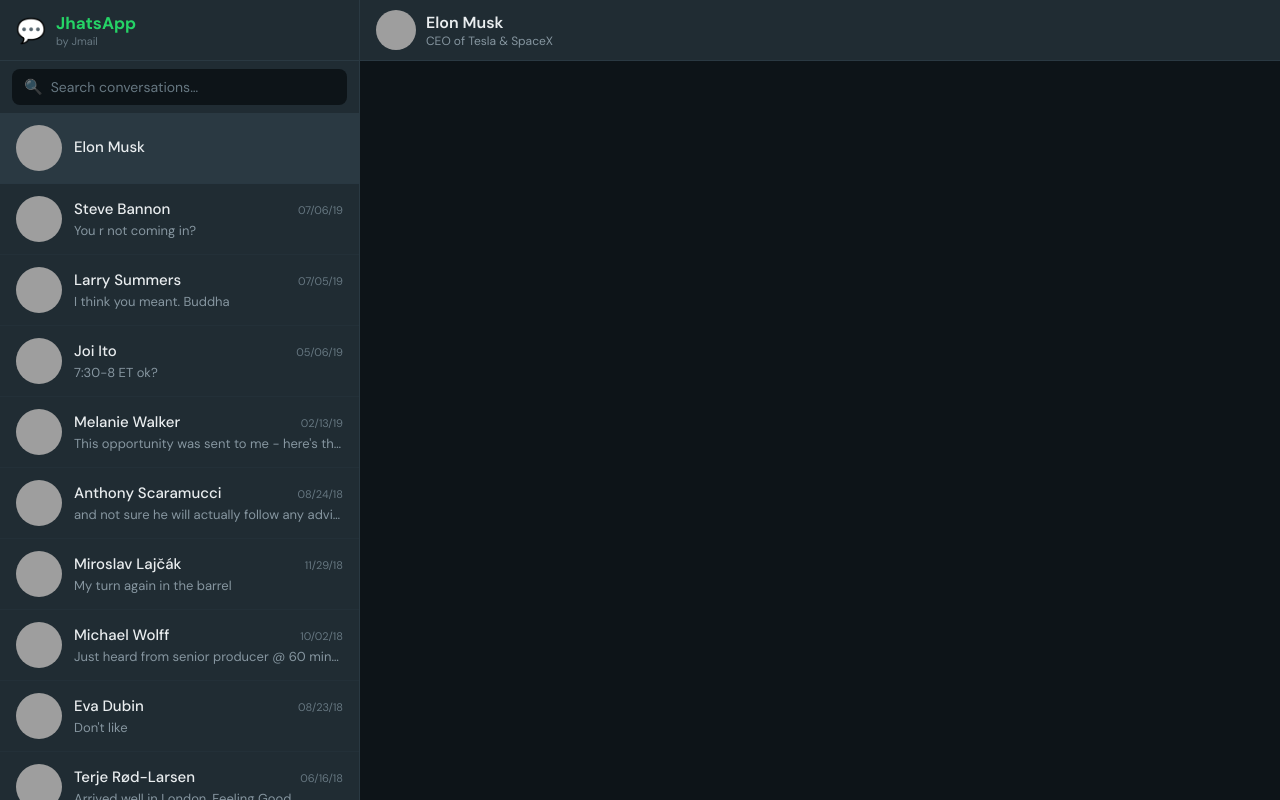
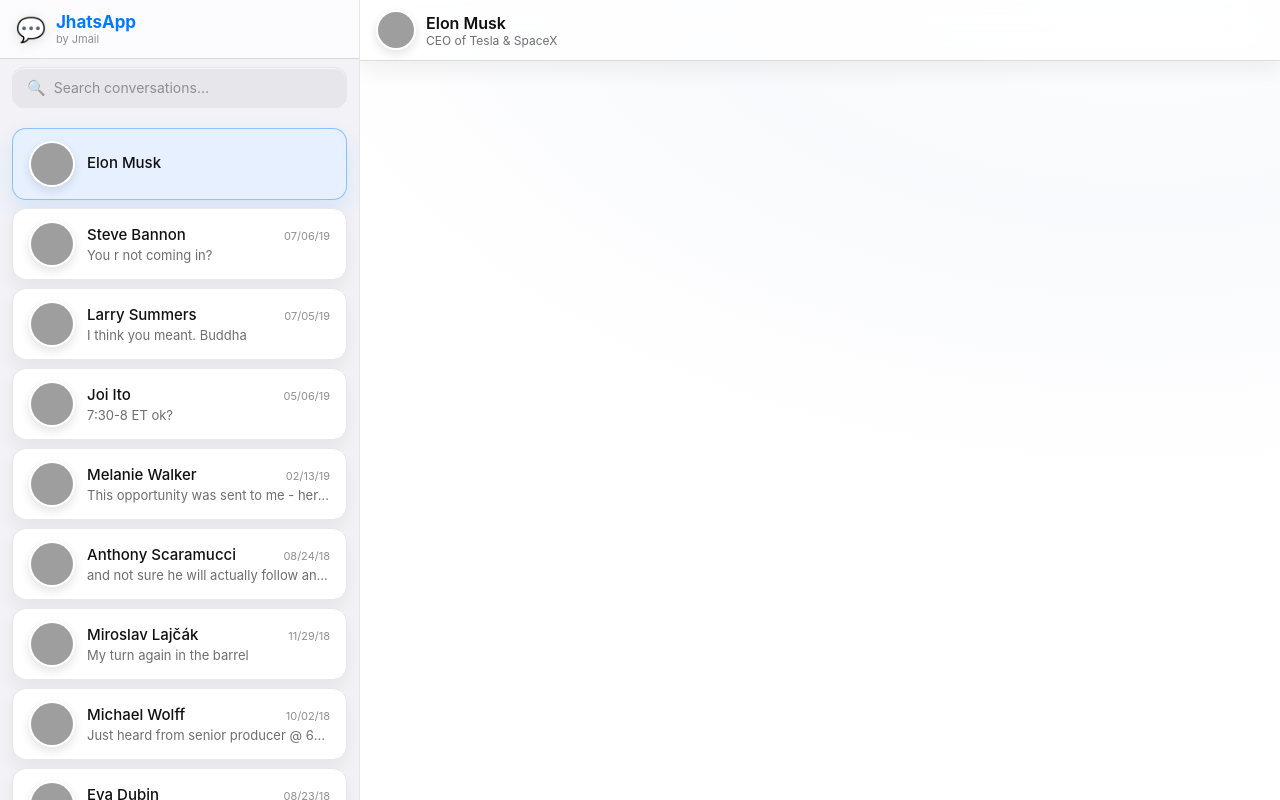
Before and after one commit to connectiot-org/-JhatsApp, a plain HTML site: page index.html in a window 1280 px wide. Drawn offline with Linux system fonts and the light colour scheme; grey boxes are pictures that could not be loaded.

Commit message:
Add files via upload

```diff
--- a/index.html
+++ b/index.html
@@ -8,31 +8,37 @@
 <style>
 *,*::before,*::after{box-sizing:border-box;margin:0;padding:0}
 :root{
-  --g:#25D366;--gd:#128C7E;--bg:#111B21;--sb:#202C33;--pb:#0D1418;
-  --hb:#202C33;--bm:#005C4B;--bt:#202C33;--t1:#E9EDEF;--t2:#8696A0;
-  --t3:#667781;--br:#2A3942;--ho:#2A3942;--f:'DM Sans',sans-serif;
+  --g:#007AFF;--gd:#005BBB;--bg:#F2F2F7;--sb:#F2F2F7;--pb:#FFFFFF;
+  --hb:rgba(255,255,255,0.72);--bm:#0A84FF;--bt:#E5E5EA;--t1:#111111;--t2:#6E6E73;
+  --t3:#8E8E93;--br:#E5E5EA;--ho:#EEF0F3;--f:'SF Pro Text','SF Pro Display','SF Pro Rounded',-apple-system,BlinkMacSystemFont,'Segoe UI',sans-serif;
+  --glass-border:rgba(60,60,67,0.18);--list-bg:#FFFFFF;--shadow:0 12px 30px rgba(15,23,42,0.08);
+  --bubble-in-text:#111111;--bubble-out-text:#FFFFFF;--accent-soft:#E7F0FF;
+  --bg-grad:radial-gradient(1200px 800px at 10% -10%, #FFFFFF 0%, #F2F2F7 55%, #E9EBF1 100%);
+  --panel-grad:radial-gradient(900px 600px at 85% -15%, #FFFFFF 0%, #F7F8FC 55%, rgba(255,255,255,0) 100%);
   --safe-top: env(safe-area-inset-top, 0px);
   --safe-bottom: env(safe-area-inset-bottom, 0px);
 }
-html,body{height:100%;overflow:hidden;background:var(--bg);color:var(--t1);font-family:var(--f);font-size:15px;-webkit-tap-highlight-color:transparent;}
+html,body{height:100%;overflow:hidden;background:var(--bg-grad);color:var(--t1);font-family:var(--f);font-size:15px;-webkit-tap-highlight-color:transparent;}
 ::-webkit-scrollbar{width:5px}::-webkit-scrollbar-thumb{background:var(--br);border-radius:3px}
-.app{display:flex;height:100vh;height:100dvh;width:100vw;overflow:hidden;position:relative;}
+.app{display:flex;height:100vh;height:100dvh;width:100vw;overflow:hidden;position:relative;animation:appIn .45s ease-out;}
 
 /* SIDEBAR */
-.sidebar{width:360px;min-width:360px;display:flex;flex-direction:column;background:var(--sb);border-right:1px solid var(--br);transition:transform .28s cubic-bezier(.4,0,.2,1);}
-.s-head{padding:12px 16px;display:flex;align-items:center;gap:10px;background:var(--hb);border-bottom:1px solid var(--br)}
-.logo-icon{font-size:24px}
+.sidebar{width:360px;min-width:360px;display:flex;flex-direction:column;background:var(--sb);border-right:1px solid var(--br);box-shadow:12px 0 30px rgba(15,23,42,0.04);transition:transform .28s cubic-bezier(.4,0,.2,1);}
+.s-head{padding:12px 16px;display:flex;align-items:center;gap:10px;background:var(--hb);border-bottom:1px solid var(--glass-border);backdrop-filter:blur(20px) saturate(160%);position:sticky;top:0;z-index:3}
+.logo-icon{font-size:24px;filter:drop-shadow(0 2px 6px rgba(0,0,0,0.12))}
 .logo-name{font-size:17px;font-weight:700;color:var(--g)}
 .logo-sub{font-size:11px;color:var(--t3)}
-.s-search{display:flex;align-items:center;gap:8px;margin:8px 12px;background:var(--pb);border-radius:8px;padding:8px 12px}
+.s-search{display:flex;align-items:center;gap:8px;margin:8px 12px;background:rgba(142,142,147,0.12);border-radius:12px;padding:10px 14px;border:1px solid var(--br);box-shadow:inset 0 1px 0 rgba(255,255,255,0.7);transition:box-shadow .2s,border-color .2s,background .2s}
+.s-search:focus-within{background:#fff;border-color:rgba(0,122,255,0.35);box-shadow:0 0 0 3px rgba(0,122,255,0.12)}
 .s-search input{flex:1;background:none;border:none;outline:none;color:var(--t1);font-family:var(--f);font-size:14px;}
 .s-search input::placeholder{color:var(--t3)}
-.s-list{flex:1;overflow-y:auto;-webkit-overflow-scrolling:touch;}
-.s-item{display:flex;align-items:center;gap:12px;padding:12px 16px;cursor:pointer;border-bottom:1px solid rgba(42,57,66,.4);transition:background .15s;user-select:none;}
+.s-list{flex:1;overflow-y:auto;-webkit-overflow-scrolling:touch;padding:4px 0 16px;}
+.s-item{display:flex;align-items:center;gap:12px;padding:12px 16px;margin:8px 12px;cursor:pointer;border:1px solid var(--br);border-radius:14px;background:var(--list-bg);box-shadow:0 8px 18px rgba(15,23,42,0.06);transition:background .15s,transform .2s,box-shadow .2s,border-color .2s;user-select:none;animation:listIn .35s ease both;animation-delay:calc(var(--i) * 20ms);}
 .s-item:hover,.s-item:active{background:var(--ho)}
-.s-item.active{background:var(--ho)}
-.av{width:46px;height:46px;border-radius:50%;object-fit:cover;flex-shrink:0}
-.av-f{width:46px;height:46px;border-radius:50%;display:flex;align-items:center;justify-content:center;font-weight:700;font-size:16px;color:#fff;flex-shrink:0}
+.s-item:active{transform:scale(0.99);box-shadow:0 4px 10px rgba(15,23,42,0.06)}
+.s-item.active{background:var(--accent-soft);border-color:rgba(0,122,255,0.4);box-shadow:0 10px 22px rgba(0,122,255,0.12)}
+.av{width:46px;height:46px;border-radius:50%;object-fit:cover;flex-shrink:0;border:2px solid #fff;box-shadow:0 4px 10px rgba(15,23,42,0.12)}
+.av-f{width:46px;height:46px;border-radius:50%;display:flex;align-items:center;justify-content:center;font-weight:700;font-size:16px;color:#fff;flex-shrink:0;border:2px solid #fff;box-shadow:0 4px 10px rgba(15,23,42,0.12)}
 .s-info{flex:1;min-width:0}
 .s-row{display:flex;justify-content:space-between;align-items:baseline;margin-bottom:3px}
 .s-name{font-size:15px;font-weight:500;white-space:nowrap;overflow:hidden;text-overflow:ellipsis}
@@ -40,26 +46,37 @@
 .s-prev{font-size:13px;color:var(--t2);white-space:nowrap;overflow:hidden;text-overflow:ellipsis}
 
 /* MAIN */
-.main{flex:1;display:flex;flex-direction:column;overflow:hidden;background:var(--pb)}
-.empty{flex:1;display:flex;flex-direction:column;align-items:center;justify-content:center;gap:16px;color:var(--t3);padding:20px;text-align:center;}
-.empty-icon{font-size:64px;opacity:.3}
-.empty h2{font-size:20px;font-weight:500;color:var(--t2)}
+.main{flex:1;display:flex;flex-direction:column;overflow:hidden;background:var(--pb);position:relative;}
+.main::before{content:"";position:absolute;inset:0;background:var(--panel-grad);opacity:.75;pointer-events:none;}
+.main>*{position:relative;z-index:1}
+.empty{flex:1;display:flex;flex-direction:column;align-items:center;justify-content:center;gap:16px;color:var(--t2);padding:20px;text-align:center;}
+.empty-icon{font-size:64px;opacity:.35}
+.empty h2{font-size:20px;font-weight:600;color:var(--t1)}
 .empty p{font-size:14px}
 
 /* CHAT */
-.c-head{display:flex;align-items:center;gap:10px;padding:10px 16px;background:var(--hb);border-bottom:1px solid var(--br);flex-shrink:0;}
+.c-head{display:flex;align-items:center;gap:10px;padding:10px 16px;background:var(--hb);border-bottom:1px solid var(--glass-border);backdrop-filter:blur(20px) saturate(160%);flex-shrink:0;position:sticky;top:0;z-index:3;box-shadow:0 10px 22px rgba(15,23,42,0.06);}
 .back-btn{display:none;background:none;border:none;color:var(--g);font-size:22px;padding:4px 8px 4px 0;cursor:pointer;flex-shrink:0;line-height:1;}
 .c-head-info{flex:1;min-width:0;}
 .c-name{font-size:16px;font-weight:600;white-space:nowrap;overflow:hidden;text-overflow:ellipsis;}
 .c-role{font-size:12px;color:var(--t2);white-space:nowrap;overflow:hidden;text-overflow:ellipsis;}
-.c-msgs{flex:1;overflow-y:auto;-webkit-overflow-scrolling:touch;padding:16px 60px;display:flex;flex-direction:column;gap:4px}
-.date-sep{text-align:center;margin:10px 0}
-.date-sep span{background:var(--sb);padding:4px 12px;border-radius:8px;font-size:12px;color:var(--t2)}
-.bubble{max-width:65%;padding:8px 12px;border-radius:8px;font-size:14px;line-height:1.5;word-break:break-word}
-.b-them{background:var(--bt);align-self:flex-start;border-bottom-left-radius:2px}
-.b-me{background:var(--bm);align-self:flex-end;border-bottom-right-radius:2px}
-.b-time{font-size:11px;color:var(--t3);text-align:right;margin-top:2px}
-.b-link{color:#53BDEB}
+.c-msgs{flex:1;overflow-y:auto;-webkit-overflow-scrolling:touch;padding:18px 64px 22px;display:flex;flex-direction:column;gap:6px;}
+.date-sep{text-align:center;margin:12px 0}
+.date-sep span{background:rgba(255,255,255,0.85);padding:4px 12px;border-radius:999px;font-size:11px;color:var(--t3);border:1px solid var(--br);box-shadow:0 6px 14px rgba(15,23,42,0.05)}
+.bubble{max-width:68%;padding:10px 14px;border-radius:18px;font-size:14px;line-height:1.5;word-break:break-word;box-shadow:0 2px 8px rgba(15,23,42,0.08);animation:bubbleIn .25s ease-out both;animation-delay:calc(var(--i) * 18ms);}
+.b-them{background:var(--bt);color:var(--bubble-in-text);align-self:flex-start;border-bottom-left-radius:6px}
+.b-me{background:var(--bm);color:var(--bubble-out-text);align-self:flex-end;border-bottom-right-radius:6px;box-shadow:0 6px 16px rgba(10,132,255,0.25)}
+.b-time{font-size:11px;color:rgba(0,0,0,0.4);text-align:right;margin-top:2px}
+.b-me .b-time{color:rgba(255,255,255,0.75)}
+.b-link{color:#007AFF}
+
+@keyframes appIn{from{opacity:0;transform:translateY(8px)}to{opacity:1;transform:translateY(0)}}
+@keyframes listIn{from{opacity:0;transform:translateY(10px)}to{opacity:1;transform:translateY(0)}}
+@keyframes bubbleIn{from{opacity:0;transform:translateY(10px) scale(0.98)}to{opacity:1;transform:translateY(0) scale(1)}}
+
+@media (prefers-reduced-motion: reduce){
+  *,*::before,*::after{animation:none !important;transition:none !important;}
+}
 
 /* ── MOBILE ── */
 @media(max-width:700px){
@@ -95,6 +112,7 @@
   .s-item{
     padding:14px 16px;
     min-height:72px;
+    margin:8px 10px;
   }
   .av,.av-f{width:50px;height:50px;}
   .s-name{font-size:16px;}
@@ -104,7 +122,7 @@
   .back-btn{display:flex;align-items:center;}
 
   /* Chat messages narrower padding */
-  .c-msgs{padding:12px 8px;gap:6px;}
+  .c-msgs{padding:12px 14px 16px;gap:6px;}
 
   /* Bubbles can be wider on small screens */
   .bubble{max-width:82%;font-size:14px;}
@@ -1703,10 +1721,10 @@
 function renderList(){
   const q=document.getElementById('search').value.toLowerCase();
   const filtered=contacts.filter(c=>c.name.toLowerCase().includes(q));
-  document.getElementById('list').innerHTML=filtered.map(c=>{
+  document.getElementById('list').innerHTML=filtered.map((c,i)=>{
     const cv=convos[c.id];
     if(!cv)return'';
-    return`<div class="s-item${activeId===c.id?' active':''}" onclick="openChat('${c.id}')">
+    return`<div class="s-item${activeId===c.id?' active':''}" style="--i:${i}" onclick="openChat('${c.id}')">
       <div style="display:flex;flex-shrink:0">${avHtml(c)}</div>
       <div class="s-info">
         <div class="s-row"><span class="s-name">${c.name}</span><span class="s-date">${cv.last}</span></div>
@@ -1729,10 +1747,10 @@
   chat.style.flex='1';
 
   let lastDate='';
-  const msgs=cv.msgs.map(m=>{
+  const msgs=cv.msgs.map((m,i)=>{
     let sep='';
     if(m.date!==lastDate){lastDate=m.date;sep=`<div class="date-sep"><span>${m.date}</span></div>`;}
-    return`${sep}<div class="bubble ${m.from==='me'?'b-me':'b-them'}">${m.text}<div class="b-time">${m.time}${m.from==='me'?' ✓✓':''}</div></div>`;
+    return`${sep}<div class="bubble ${m.from==='me'?'b-me':'b-them'}" style="--i:${i}">${m.text}<div class="b-time">${m.time}${m.from==='me'?' ✓✓':''}</div></div>`;
   }).join('');
 
   chat.innerHTML=`
```
